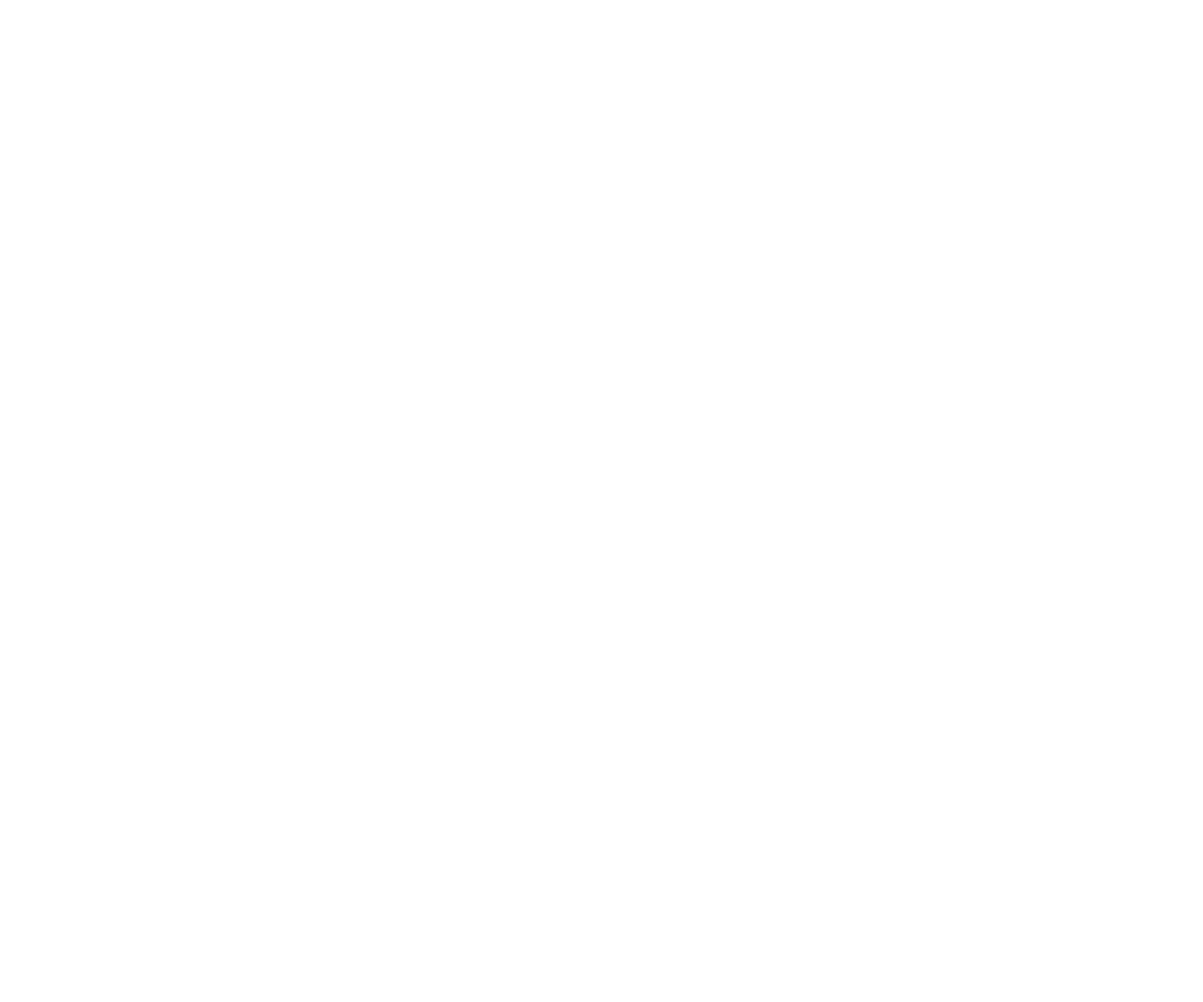
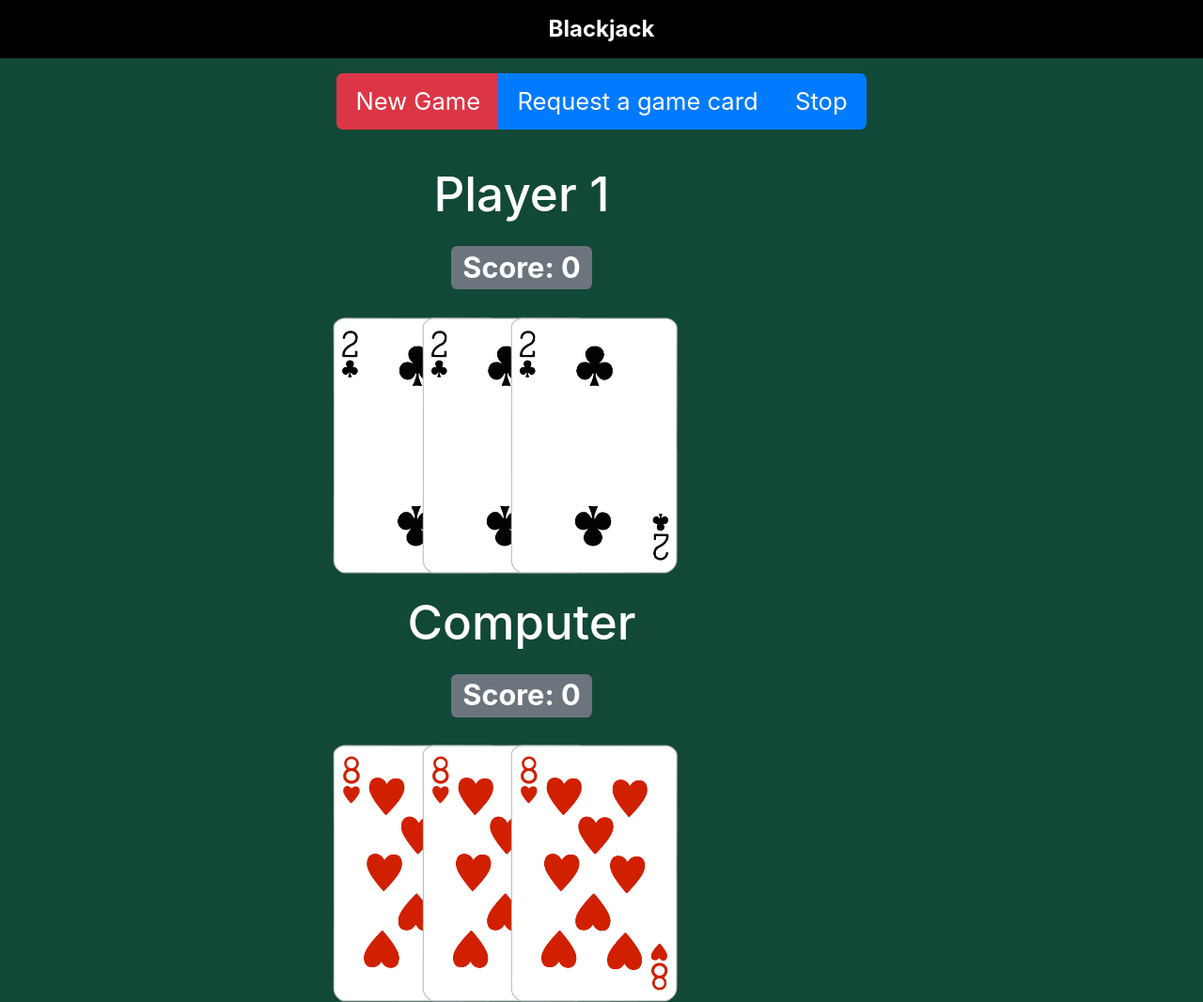
Before and after one commit to vanstrouble/blackjack-javascript, a plain HTML site: page index.html in a window 1280 px wide. Shown: the whole page at 94% size. Before the commit the page ends 800 px from the top, so only its background shows below. Drawn offline with nearby package versions, Linux system fonts and the light colour scheme.

Commit message:
Add styles for header and card layout in the Blackjack game

```diff
--- a/assets/css/styles.css
+++ b/assets/css/styles.css
@@ -0,0 +1,31 @@
+html, body {
+    margin: 0;
+    font-size: 1.6rem;
+    background-color: #124837;
+    color: white;
+}
+
+header {
+    text-align: center;
+    background-color: black;
+    font-size: 24px;
+    font-weight: bold;
+    color: white;
+    padding: 0.5rem;
+}
+
+.card-img {
+    width: 7rem;
+    position: relative;
+    left: 1rem;
+    margin-left: -85px;
+}
+
+#computer-cards,
+#player-cards {
+    height: 10rem;
+    display: flex;
+    flex-wrap: wrap;
+    justify-content: center;
+
+}
--- a/index.html
+++ b/index.html
@@ -5,9 +5,59 @@
     <meta name="viewport" content="width=device-width, initial-scale=1.0">
     <title>Blackjack</title>
 
-    <link rel="stylesheet" href="/assets/css/styles.css">
+
+    <link rel="preload" href="/assets/css/normalize.css" as="style">
+    <link rel="stylesheet" href="assets/css/normalize.css">
+
+    <link rel="icon" href="data:,"> <!-- Prevents favicon.ico request -->
+    <link rel="stylesheet" href="https://cdn.jsdelivr.net/npm/bootstrap@4.4.1/dist/css/bootstrap.min.css" integrity="sha384-Vkoo8x4CGsO3+Hhxv8T/Q5PaXtkKtu6ug5TOeNV6gBiFeWPGFN9MuhOf23Q9Ifjh" crossorigin="anonymous">
+    <link rel="stylesheet" href="assets/css/styles.css">
 </head>
 <body>
+    <header>Blackjack</header>
+
+    <div class="row mt-2">
+        <div class="col text-center">
+            <div class="btn-group" role="group" aria-label="Game Controls">
+                <button class="btn btn-danger">New Game</button>
+                <button class="btn btn-primary">Request a game card</button>
+                <button class="btn btn-primary">Stop</button>
+            </div>
+        </div>
+    </div>
+
+    <div class="row container mt-4 justify-content-center">
+        <div class="col text-center">
+            <h2>Player 1</h2>
+
+            <div class="score mb-3">
+                <span class="badge badge-secondary">Score: 0</span>
+            </div>
+
+            <div id="player-cards" class="d-flex flex-wrap justify-content-center">
+                <img src="assets/cards/2C.png" class="card-img">
+                <img src="assets/cards/2C.png" class="card-img">
+                <img src="assets/cards/2C.png" class="card-img">
+            </div>
+        </div>
+    </div>
+
+    <div class="row container mt-4 justify-content-center">
+        <div class="col text-center">
+            <h2>Computer</h2>
+
+            <div class="score mb-3">
+                <span class="badge badge-secondary">Score: 0</span>
+            </div>
+
+            <div id="computer-cards" class="d-flex flex-wrap justify-content-center">
+                <img src="assets/cards/8H.png" class="card-img">
+                <img src="assets/cards/8H.png" class="card-img">
+                <img src="assets/cards/8H.png" class="card-img">
+            </div>
+        </div>
+    </div>
+
     <script src="assets/js/game.js"></script>
 </body>
 </html>
```
